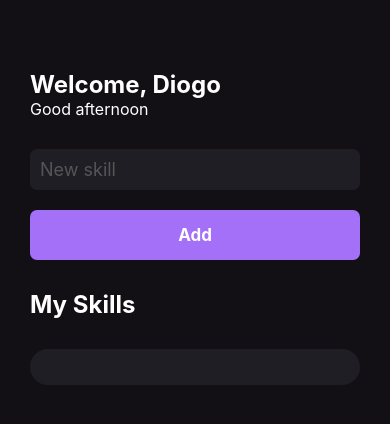
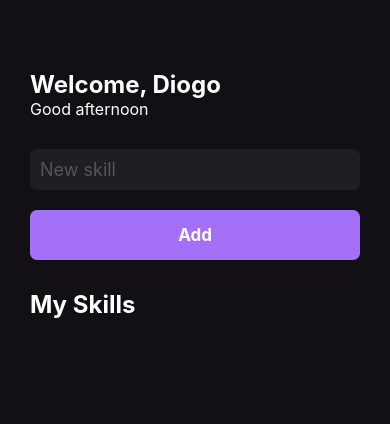
Before and after one commit to diogoizele/my-skills, a React Native app: screen / in a window 390 px wide. Shown: the top 424 px of the page. Built offline with nearby package versions, Linux system fonts and the light colour scheme.

Commit message:
refactor(home): changes file extension to tsx

```diff
--- a/src/pages/Home.js
+++ b/src/pages/Home.tsx
@@ -10,19 +10,24 @@ import {
   StatusBar,
 } from 'react-native';
 import {Button} from '../components/Button';
-import {SkillCard} from '../components/SkillCard';
+import {SkillCard, SkillProps} from '../components/SkillCard';
 
 export const Home = () => {
-  const [newSkill, setNewSkill] = useState();
-  const [mySkills, setMySkills] = useState(['JavaScript']);
+  const [newSkill, setNewSkill] = useState('');
+  const [mySkills, setMySkills] = useState<SkillProps[]>([]);
   const [greetings, setGreetings] = useState('');
 
   function handleAddSkill() {
+    const data = {
+      id: String(new Date().getTime()),
+      name: newSkill,
+    };
+
     if (!newSkill) {
       alert("You can't add an empty skill. Please, type a skill name.");
       return;
     }
-    setMySkills(skillsList => [...skillsList, newSkill]);
+    setMySkills(skillsList => [...skillsList, data]);
 
     setNewSkill('');
     Keyboard.dismiss();
@@ -61,8 +66,8 @@ export const Home = () => {
 
       <FlatList
         data={mySkills}
-        keyExtractor={(item, index) => item + index}
-        renderItem={({item}) => <SkillCard skill={item} />}
+        keyExtractor={({id}) => id}
+        renderItem={({item}) => <SkillCard {...item} />}
         showsVerticalScrollIndicator={false}
       />
     </View>
@@ -94,3 +99,6 @@ const styles = StyleSheet.create({
     fontSize: 16,
   },
 });
+function alert(arg0: string) {
+  throw new Error('Function not implemented.');
+}
```
